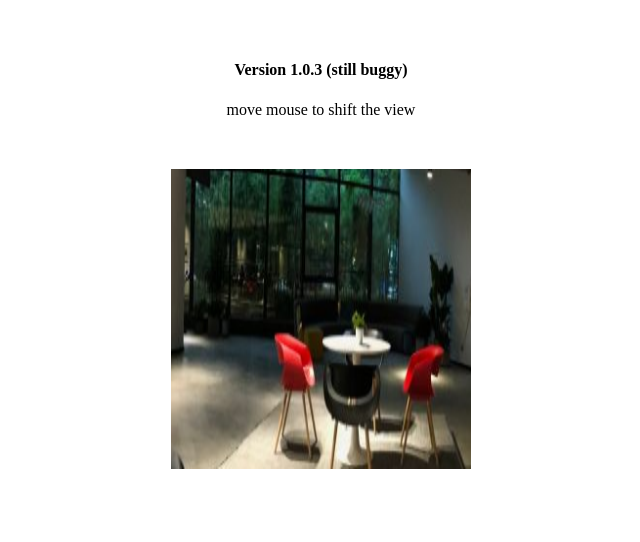
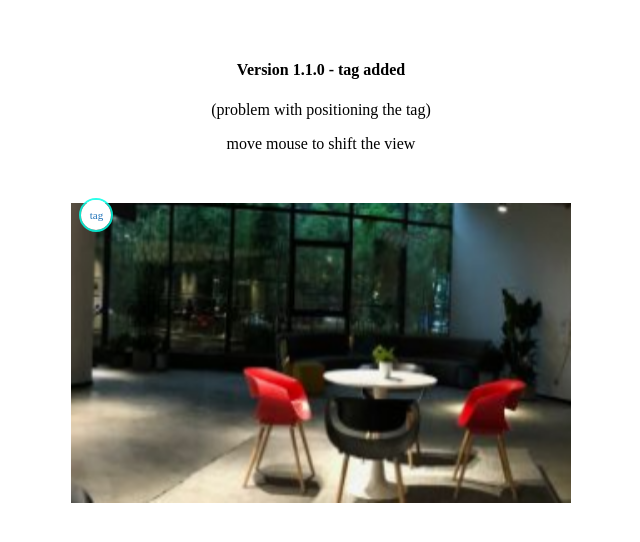
Before and after one commit to quez-fun/mini-panorama, a plain HTML site: page index.html in a window 1280 px wide. Shown: the whole page, without its empty margins (319-959 px from the left). Drawn offline with Linux system fonts and the light colour scheme.

Commit message:
Update index.html
added a tag to provide meta data to canvas; however, tag movement (along with img) waits to be fixed

```diff
--- a/index.html
+++ b/index.html
@@ -21,8 +21,49 @@
                 background-color: grey;
 
                 margin: 0 auto;
-                width: 300px;
+                width: 500px;
                 height: 300px;
+            }
+
+            .tag {
+                border: 1px solid #04ffe6;
+                border-radius: 30px;
+                width: 30px;
+                height: 30px;
+                line-height: 30px;
+                position: absolute;
+                z-index: 9;
+                animation: article-pulsating 1.5s ease-in infinite;
+            }
+
+            a {
+                color: #1d71b8;
+                background-color: white;
+                border-radius: 30px;
+                width: 30px;
+                height: 30px;
+                display: block;
+                font-size: 11px;
+                width: 30px;
+                height: 30px;
+                margin: auto;
+                text-decoration: none;
+                text-align: center;
+            }
+
+            @keyframes article-pulsating {
+                0% {
+                    border-width: 1px;
+                    top: 200px;
+                    left: 400px;
+                }
+
+                100% {
+                    border-color: rgba(255, 255, 255, 0);
+                    border-width: 11px;
+                    top: 190px;
+                    left: 390px;
+                }
 
             }
         </style>
@@ -30,8 +71,12 @@
 
     <body>
 
+        <div class="tag">
+            <a href="">tag</a>
+        </div>
         <div id="title-area">
-            <h4>Version 1.0.3 (still buggy)</h4>
+            <h4>Version 1.1.0 - tag added</h4>
+            <p>(problem with positioning the tag)</p>
             <p>move mouse to shift the view</p>
             <div id="canvas-wrapper">
                 <canvas id="canvas"></canvas>
@@ -50,6 +95,8 @@
 
             const canvas = document.getElementById("canvas");
             const ctx = canvas.getContext("2d");
+
+            const tag = document.getElementsByClassName('tag')[0];
 
             let imgWidth, imgHeight;
 
@@ -70,7 +117,7 @@
                 // restrict to aspect > 1 for now
                 const aspect = imgWidth / imgHeight;
 
-                dx = Math.floor(imgWidth/2-imgHeight/2), dy = Math.floor(imgHeight / 4);
+                dx = Math.floor(imgWidth / 2 - imgHeight / 2), dy = Math.floor(imgHeight / 4);
                 draw(imgWidth, imgHeight, dx, dy);
 
             });
@@ -92,14 +139,14 @@
                 x1 = e.clientX;
                 y1 = e.clientY;
 
-                dx -= (x1 - x0) *2;
+                dx -= (x1 - x0) * 2;
                 dy -= (y1 - y0);
 
-                dx = Math.min(imgWidth-imgHeight, Math.max(0, dx));
+                dx = Math.min(imgWidth - imgHeight, Math.max(0, dx));
                 dy = Math.min(Math.floor(imgHeight / 2), Math.max(0, dy));
 
-                draw(imgWidth, imgHeight, Math.min(imgWidth,dx), dy);
-
+                draw(imgWidth, imgHeight, Math.min(imgWidth, dx), dy);
+                tag.style.transform = 'translate(-'+ (dx - 400) +'px,'+ (- dy + 200) +'px)';
                 x0 = x1;
                 y0 = y1;
 
```
